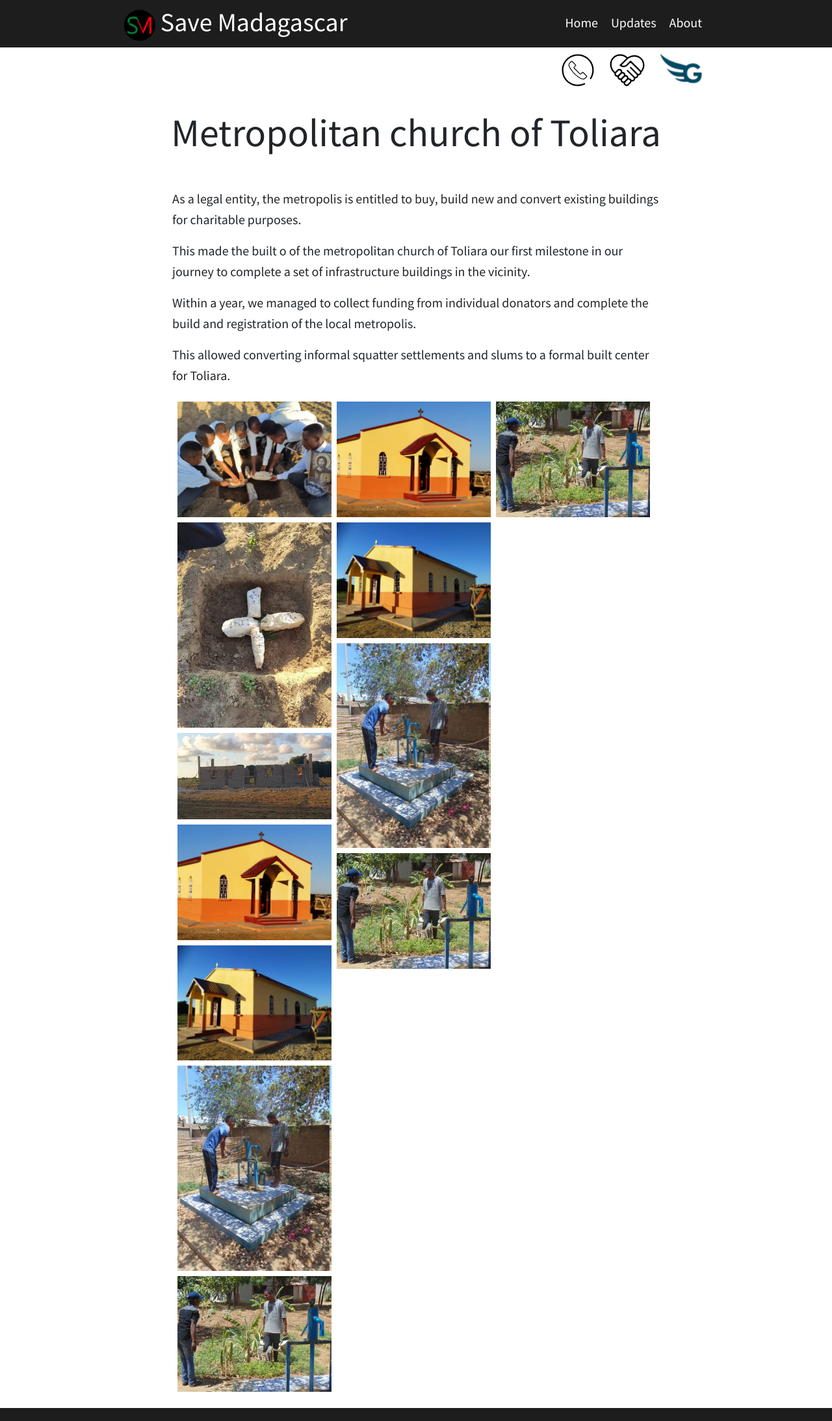
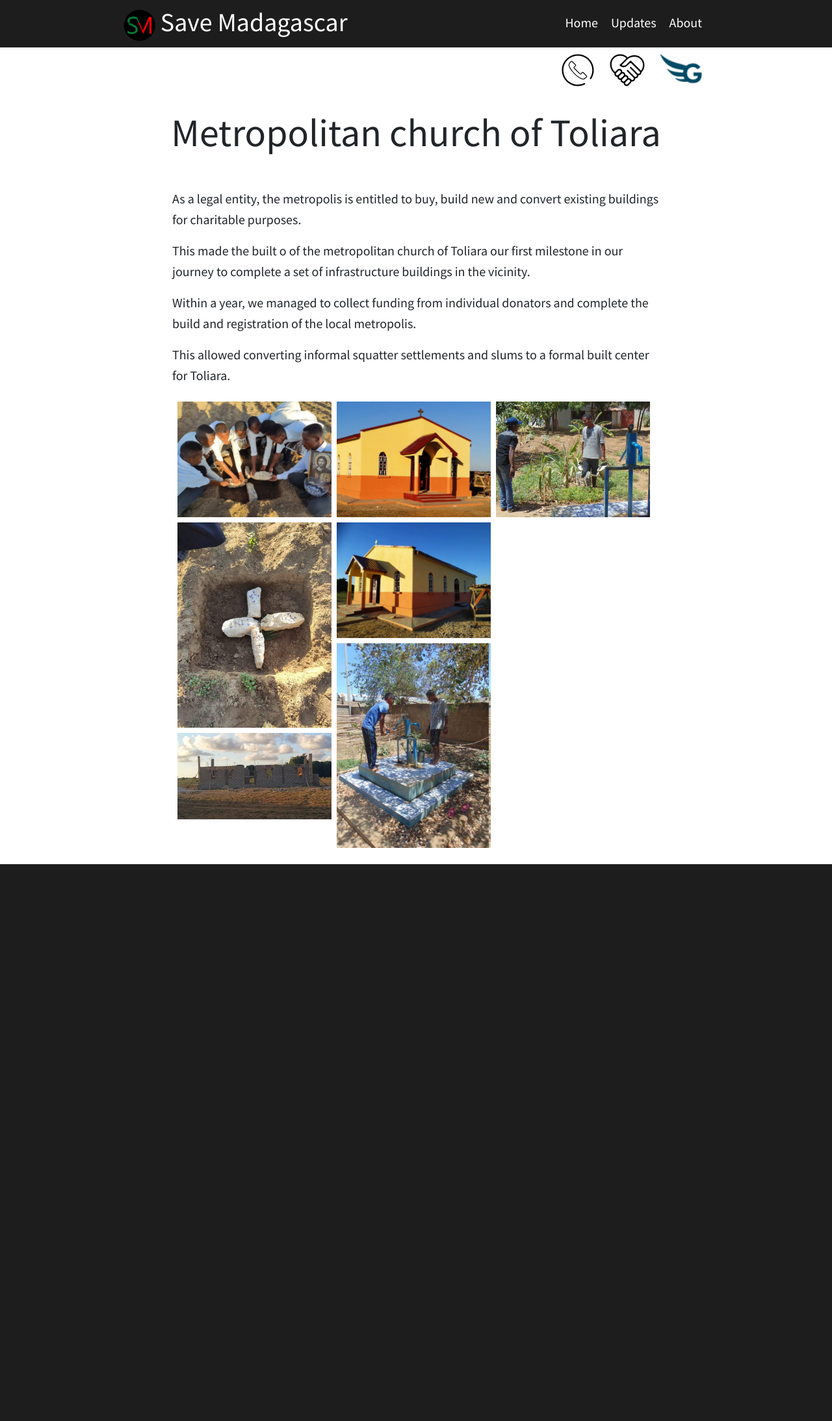
Before and after one commit to at07cm1/smadagascar_site, a Jekyll site: the page built from _posts/updates/2018-01-01-metropolitan_church_of_Toliara.md, in a window 1280 px wide. Shown: the whole page at 65% size. Built offline with Jekyll 4.4.1, drawn with Linux system fonts in a browser that asks for light colours; after the commit the page ends 1350 px from its top, so only the background shows below that.

Commit message:
image gallery test

```diff
--- a/_layouts/post.html
+++ b/_layouts/post.html
@@ -11,19 +11,19 @@ layout: default
 			<div>
 				<div class="gallery">
 					<div class="g-column">
-						{% for img in page.gallery_images %}
+						{% for img in page.gallery_images limit:3 %}
 							<a target="_blank" href="{{ img }}"><img src="{{ img }}" style="width:100%"></a>
 						{% endfor %}
 					</div>
 
 					<div class="g-column">
-						{% for img in page.gallery_images offset: 3 %}
+						{% for img in page.gallery_images limit:3 offset: 3 %}
 							<a target="_blank" href="{{ img }}"><img src="{{ img }}" style="width:100%"></a>
 						{% endfor %}
 					</div>
 
 					<div class="g-column">
-						{% for img in page.gallery_images offset: 6 %}
+						{% for img in page.gallery_images limit:3 offset: 6 %}
 							<a target="_blank" href="{{ img }}"><img src="{{ img }}" style="width:100%"></a>
 						{% endfor %}
 					</div>
--- a/css/style.css
+++ b/css/style.css
@@ -353,6 +353,10 @@ a.badgeToDecorate {
   box-sizing: border-box;
 }
 
+.gallery img:hover {
+	outline: 3px solid #09670b;
+}
+
 /* Create four equal columns that sits next to each other */
 .g-column {
   -ms-flex: 33%; /* IE10 */
```
